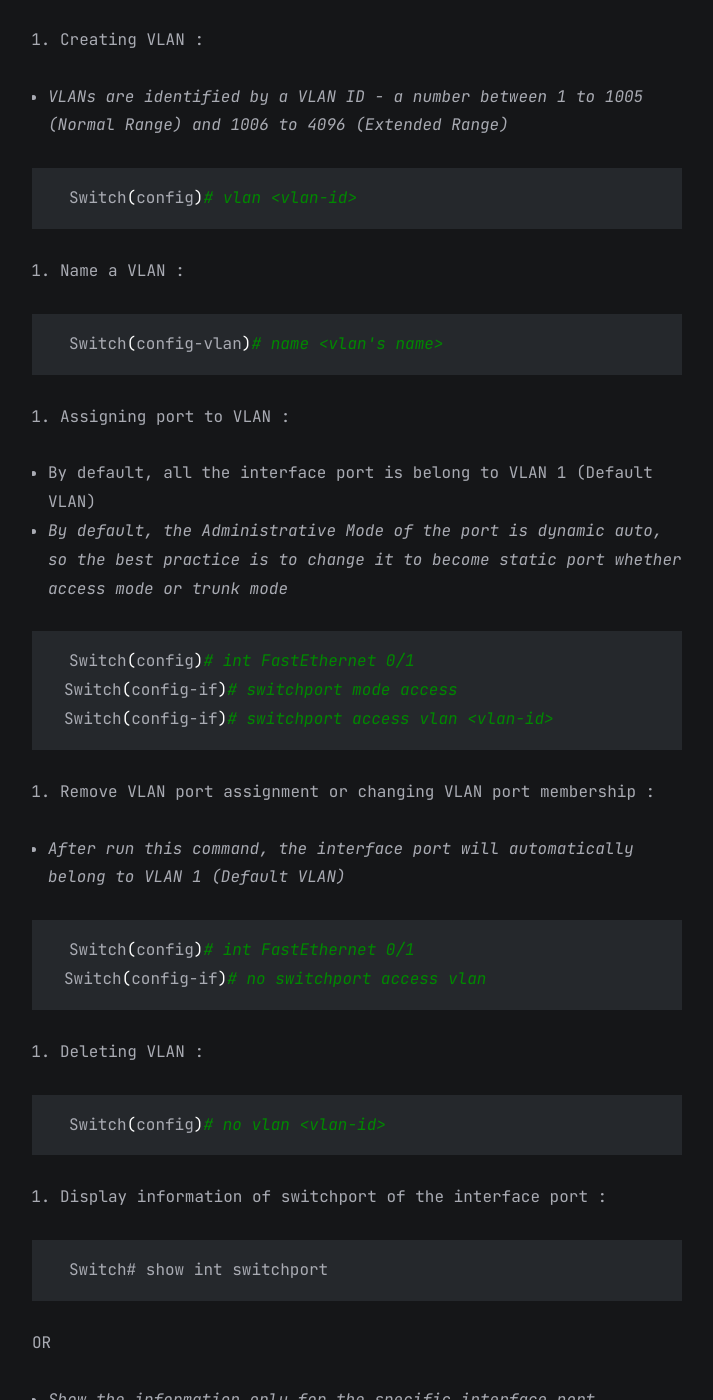
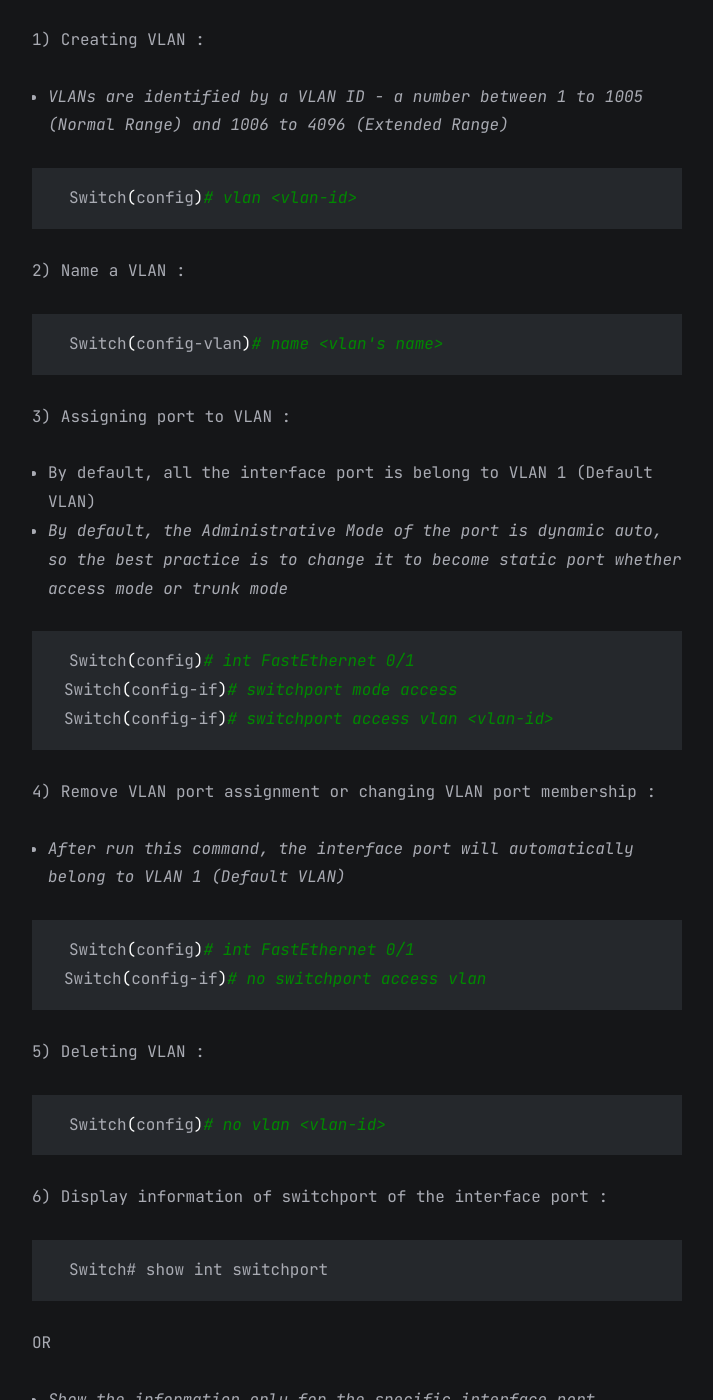
Before and after one commit to faridarif/faridarif.github.io, a Jekyll site: the page built from all_collections/_posts/2023-07-10-Switching.md, in a window 1280 px wide and 1400 px high, scrolled down 4063 px. Shown: the whole window, without its empty margins (283-996 px from the left). Built offline with Jekyll 4.4.1, drawn with Linux system fonts in a browser that asks for light colours; some of the changed text lies outside the part shown.

Commit message:
Update 2023-07-10-Switching.md

````diff
--- a/all_collections/_posts/2023-07-10-Switching.md
+++ b/all_collections/_posts/2023-07-10-Switching.md
@@ -33,7 +33,7 @@ VLANs (Virtual Local Area Networks) are a technology used to logically segment a
 
 ### Basic VLAN Configuration
 
-1. Creating VLAN :
+1) Creating VLAN :
 
 - *VLANs are identified by a VLAN ID - a number between 1 to 1005 (Normal Range) and 1006 to 4096 (Extended Range)*
 
@@ -41,13 +41,13 @@ VLANs (Virtual Local Area Networks) are a technology used to logically segment a
 Switch(config)# vlan <vlan-id>
 ```
 
-2. Name a VLAN :
+2) Name a VLAN :
 
 ```bash
 Switch(config-vlan)# name <vlan's name>
 ```
 
-3. Assigning port to VLAN :
+3) Assigning port to VLAN :
 
 - By default, all the interface port is belong to VLAN 1 (Default VLAN)
 - *By default, the Administrative Mode of the port is dynamic auto, so the best practice is to change it to become static port whether access mode or trunk mode*
@@ -58,7 +58,7 @@ Switch(config-if)# switchport mode access
 Switch(config-if)# switchport access vlan <vlan-id>
 ```
 
-4. Remove VLAN port assignment or changing VLAN port membership :
+4) Remove VLAN port assignment or changing VLAN port membership :
 
 - *After run this command, the interface port will automatically belong to VLAN 1 (Default VLAN)*
 
@@ -67,13 +67,13 @@ Switch(config)# int FastEthernet 0/1
 Switch(config-if)# no switchport access vlan
 ```
 
-5. Deleting VLAN :
+5) Deleting VLAN :
 
 ```bash
 Switch(config)# no vlan <vlan-id>
 ```
 
-6. Display information of switchport of the interface port :
+6) Display information of switchport of the interface port :
 
 ```bash
 Switch# show int switchport
@@ -87,7 +87,7 @@ OR
 Switch# show int FastEthernet 0/1 switchport
 ```
 
-7. Display VLAN database :
+7) Display VLAN database :
 
 ```bash
 Switch(config)# show vlan
````
